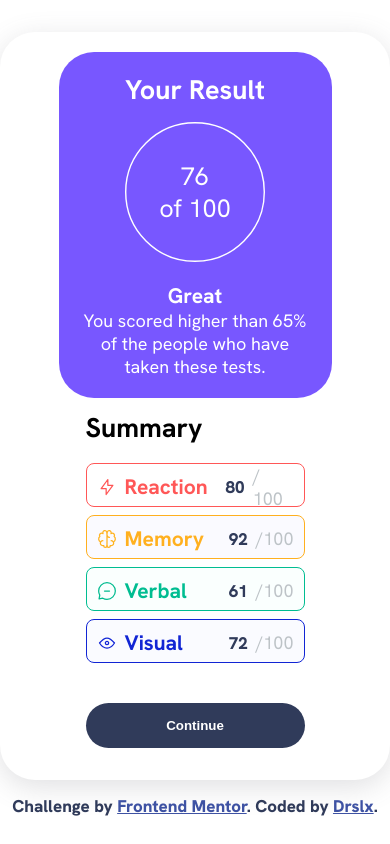
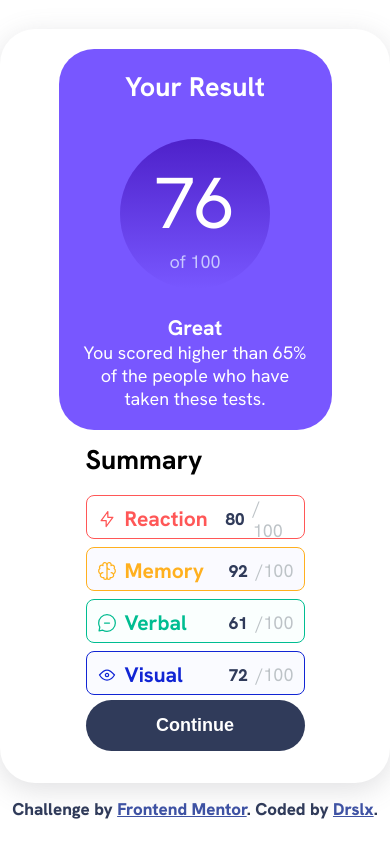
Before and after one commit to Drslx/result-summary-component, a website: page src/views/index.html in a window 390 px wide. Drawn offline with Linux system fonts and the light colour scheme; no server answers.

Commit message:
front-end finalizado

```diff
--- a/public/js/getDate.js
+++ b/public/js/getDate.js
@@ -5,11 +5,7 @@ const url = "http://localhost:3001/summarys";
 async function getDate() {
   const res = await fetch(url);
   const data = await res.json();
-
-  const attr = document.querySelector('')
-  //console.log(data);
-  return console.log(data);
+  return data;
 }
-
 /* Chamada da funcao */
 getDate();
--- a/public/styles/index.css
+++ b/public/styles/index.css
@@ -1,66 +1,4 @@
 /* Import others CSS */
 @import url(layouts.css);
-
-/* Results */
-.result-card {
-  border-radius: 35px;
-  color: var(--white);
-  background-color: var(--light-slate-blue-bg);
-}
-
-.result-score {
-  transform: scale(1.4);
-  border: 1px solid;
-  border-radius: 50%;
-}
-
-.compliments {
-  margin-top: 25px;
-}
-
-/* Summarys */
-.reaction {
-  border: 1px solid;
-  color: var(--light-red);
-}
-
-.memory {
-  border: 1px solid;
-  color: var(--orangey-yellow);
-  background-color: hsl(241, 81%, 99%);
-}
-
-.verbal {
-  border: 1px solid;
-  color: var(--green-teal);
-  background-color: hsl(166, 100%, 99%);
-}
-
-.visual {
-  border: 1px solid;
-  color: var(--cobalt-blue);
-  background-color: hsl(234, 85%, 99%);
-}
-
-.attribution {
-  font-size: 17px;
-  color: var(--dark-gray-blue);
-  font-weight: 800;
-}
-
-.score-fixed {
-  font-weight: initial;
-  color: hsl(204, 8%, 76%);
-}
-
-.btn {
-  width: 100%;
-  margin-top: 35px;
-  margin-bottom: 5px;
-  padding: 15px;
-  border-radius: 5em;
-  color: var(--white);
-  background-color: var(--dark-gray-blue);
-  font-weight: 700;
-  text-transform: capitalize;
-}
+@import url(result.css);
+@import url(summary.css);
--- a/public/styles/layouts.css
+++ b/public/styles/layouts.css
@@ -1,4 +1,4 @@
-/* Set variables colors */
+/* Set Variables Colors */
 :root {
   /* Primary */
   --light-red: hsl(0, 100%, 67%);
@@ -19,7 +19,7 @@
   --dark-gray-blue: hsl(224, 30%, 27%);
 }
 
-/* Styles reset  */
+/* Styles Reset  */
 * {
   margin: 0;
   padding: 0;
@@ -27,7 +27,7 @@
   box-sizing: border-box;
 }
 
-/*  Import */
+/*  Import Fonts*/
 @font-face {
   font-family: Hanken Grotesk;
   src: url(/assets/fonts/HankenGrotesk-VariableFont_wght.ttf);
@@ -45,7 +45,7 @@ body {
   scroll-behavior: smooth;
 }
 
-/* Desktop layout */
+/* Desktop Layout */
 #app {
   min-height: 50%;
   max-width: 600px;
@@ -65,20 +65,7 @@ body {
   text-align: center;
 }
 
-.result-title {
-  margin-bottom: 35px;
-}
-
-.result-score {
-  height: 100px;
-  width: 100px;
-  margin-bottom: 15px;
-  display: flex;
-  align-items: center;
-  justify-content: center;
-}
-
-.summary-card {
+.summarys-card {
   width: 50%;
   padding: 1.5em;
   display: flex;
@@ -86,12 +73,7 @@ body {
   border-radius: 0 35px 35px 0;
 }
 
-.summary-title {
-  margin-top: 5px;
-  margin-bottom: 10px;
-}
-
-.summary-score div {
+.summary-attr div {
   height: 44px;
   margin: 8px 0 5px 0;
   padding: 5px;
@@ -102,7 +84,7 @@ body {
   border-radius: 8px;
 }
 
-/* Mobile layout */
+/* Mobile Layout */
 @media (max-width: 576px) {
   #app {
     min-height: fit-content;
@@ -120,7 +102,7 @@ body {
     top: 20px;
   }
 
-  .summary-card {
+  .summarys-card {
     width: 70%;
   }
 }
--- /dev/null
+++ b/public/styles/result.css
@@ -0,0 +1,43 @@
+/* Results */
+.result-card {
+  border-radius: 35px;
+  color: var(--white);
+  background-color: var(--light-slate-blue-bg);
+}
+
+.result-title {
+  margin-bottom: 35px;
+}
+
+.result-circle {
+  height: 150px;
+  width: 150px;
+
+  padding: 1.5rem 2rem;
+  border-radius: 50%;
+  background: linear-gradient(
+    var(--violet-blue-circle),
+    var(--persian-blue-circle)
+  );
+
+  display: flex;
+  flex-direction: column;
+  align-items: center;
+  justify-content: center;
+}
+
+.result-circle p {
+  color: var(--light-lavender);
+}
+.score-main {
+  font-size: 4rem;
+}
+
+.score-fixed {
+  font-weight: initial;
+  color: hsl(204, 8%, 76%);
+}
+
+.compliments {
+  margin-top: 25px;
+}
--- /dev/null
+++ b/public/styles/summary.css
@@ -0,0 +1,55 @@
+/* Summarys */
+.summary-title {
+  margin-top: 5px;
+  margin-bottom: 10px;
+}
+
+.reaction {
+  border: 1px solid;
+  color: var(--light-red);
+}
+
+.memory {
+  border: 1px solid;
+  color: var(--orangey-yellow);
+  background-color: hsl(241, 81%, 99%);
+}
+
+.verbal {
+  border: 1px solid;
+  color: var(--green-teal);
+  background-color: hsl(166, 100%, 99%);
+}
+
+.visual {
+  border: 1px solid;
+  color: var(--cobalt-blue);
+  background-color: hsl(234, 85%, 99%);
+}
+
+.attribution {
+  color: var(--dark-gray-blue);
+  font-size: 17px;
+  font-weight: 800;
+}
+
+.btn {
+  width: 100%;
+  margin-top: auto;
+  margin-bottom: 5px;
+  padding: 15px;
+  border-radius: 5em;
+  color: var(--white);
+  background-color: var(--dark-gray-blue);
+  font-size: 1em;
+  font-weight: 700;
+  text-transform: capitalize;
+  cursor: pointer;
+}
+
+.btn:hover {
+  background: linear-gradient(
+    var(--light-slate-blue-bg),
+    var(--light-royal-blue-bg)
+  );
+}
--- a/src/views/index.html
+++ b/src/views/index.html
@@ -32,11 +32,10 @@
       <div class="result-card">
         <h2 class="result-title">Your Result</h2>
 
-        <div class="result-score">
-          <span class="score">
-            76 <br />
-            of 100
-          </span>
+        <div class="result-circle">
+          <span class="score-main">76</span>
+
+          <p>of 100</p>
         </div>
 
         <h3 class="compliments">Great</h3>
@@ -46,10 +45,10 @@
         </p>
       </div>
 
-      <div class="summary-card">
+      <div class="summarys-card">
         <h2 class="summary-title">Summary</h2>
 
-        <div class="summary-score">
+        <div class="summary-attr">
           <div class="reaction">
             <div>
               <img src="/assets/images/icon-reaction.svg" alt="reaction" />
```
Also changed, not shown: README.md, design/Screenshot_My-V.png (added).
